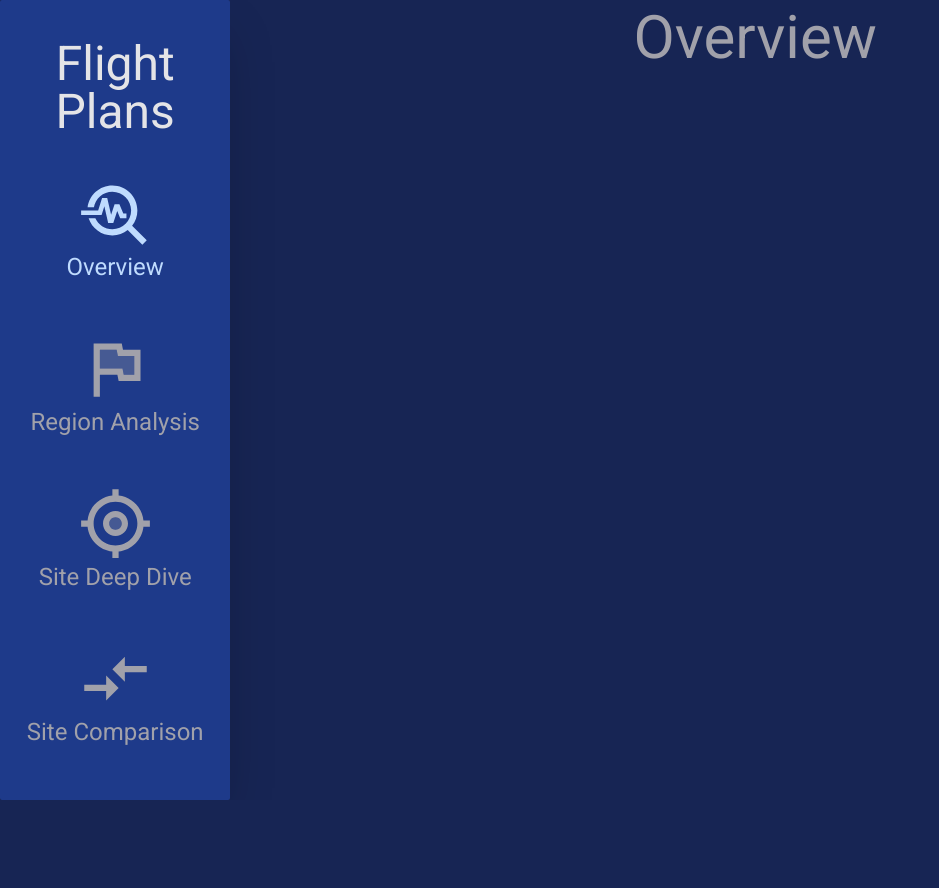
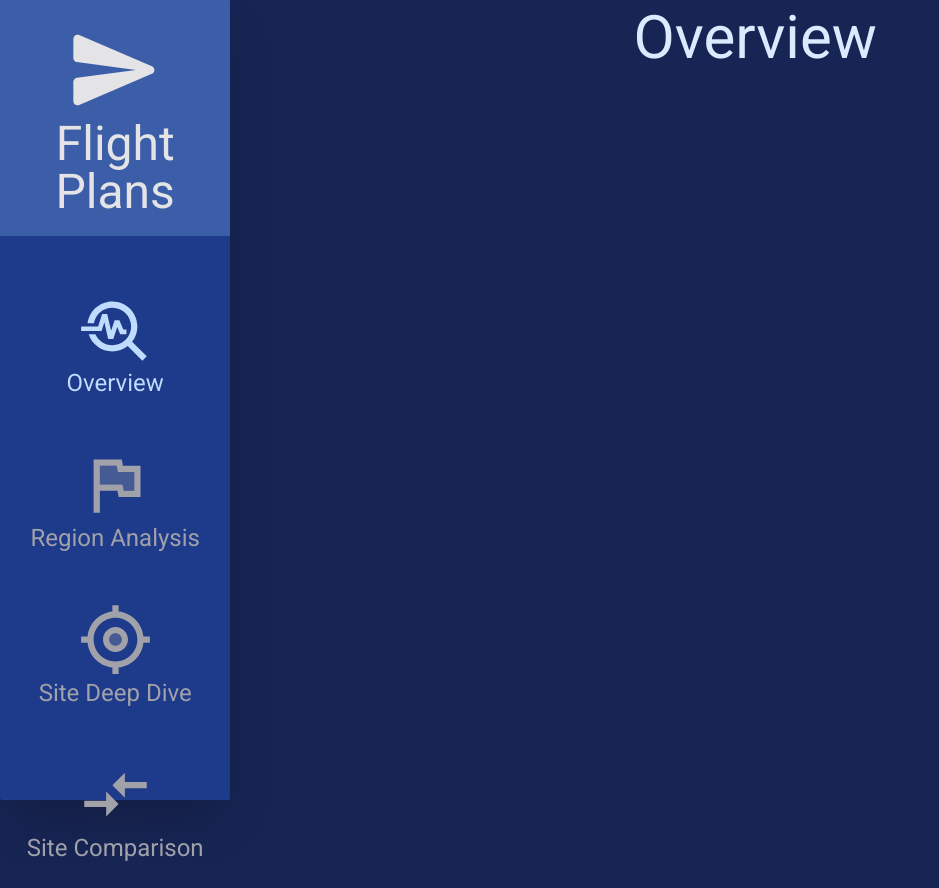
Before and after one commit to agt35/dashboard-app, a React (Vite) app: page /overview in a window 1280 px wide. Shown: the whole page, without its empty margins (0-939 px from the left). Before the commit the page ends 800 px from the top, so only its background shows below. Built offline with nearby package versions, Linux system fonts and the light colour scheme.

Commit message:
Small aesthetic changes

```diff
--- a/src/components/Sidebar.jsx
+++ b/src/components/Sidebar.jsx
@@ -1,23 +1,18 @@
 import { NavLink } from "react-router-dom";
-import { useLocation } from "react-router-dom";
-import { useEffect } from "react";
 
+import SendRoundedIcon from "@mui/icons-material/SendRounded";
 import TroubleshootTwoToneIcon from "@mui/icons-material/TroubleshootTwoTone";
 import FlagTwoToneIcon from "@mui/icons-material/FlagTwoTone";
 import MyLocationTwoToneIcon from "@mui/icons-material/MyLocationTwoTone";
 import CompareArrowsTwoToneIcon from "@mui/icons-material/CompareArrowsTwoTone";
 
 const Sidebar = () => {
-  const location = useLocation();
-
-  useEffect(() => {
-    console.log(location.pathname);
-  }, [location]);
   return (
     <div className="h-screen w-[18%] bg-blue-900 shadow-2xl rounded-sm z-10 flex flex-col font-roboto">
-      <h1 className="text-zinc-200 text-5xl text-center h-[10%] mt-10">
-        Flight Plans
-      </h1>
+      <div className="flex flex-col justify-center items-center py-5 bg-blue-300/25">
+        <SendRoundedIcon sx={{ fontSize: 100 }} className="text-zinc-200" />
+        <h1 className="text-zinc-200 text-5xl text-center">Flight Plans</h1>
+      </div>
       <div className="mt-8 flex flex-col items-center">
         <div className="text-zinc-400 p-6 text-2xl text-center flex hover:text-blue-200 hover:bg-blue-500/25 w-full justify-center">
           <NavLink
--- a/src/screens/OverviewScreen.jsx
+++ b/src/screens/OverviewScreen.jsx
@@ -1,7 +1,7 @@
 const OverviewScreen = () => {
   return (
     <div className="font-roboto flex flex-col justify-center items-center mt-2">
-      <h2 className="text-6xl text-zinc-400">Overview</h2>
+      <h2 className="text-6xl text-blue-100">Overview</h2>
     </div>
   );
 };
```
